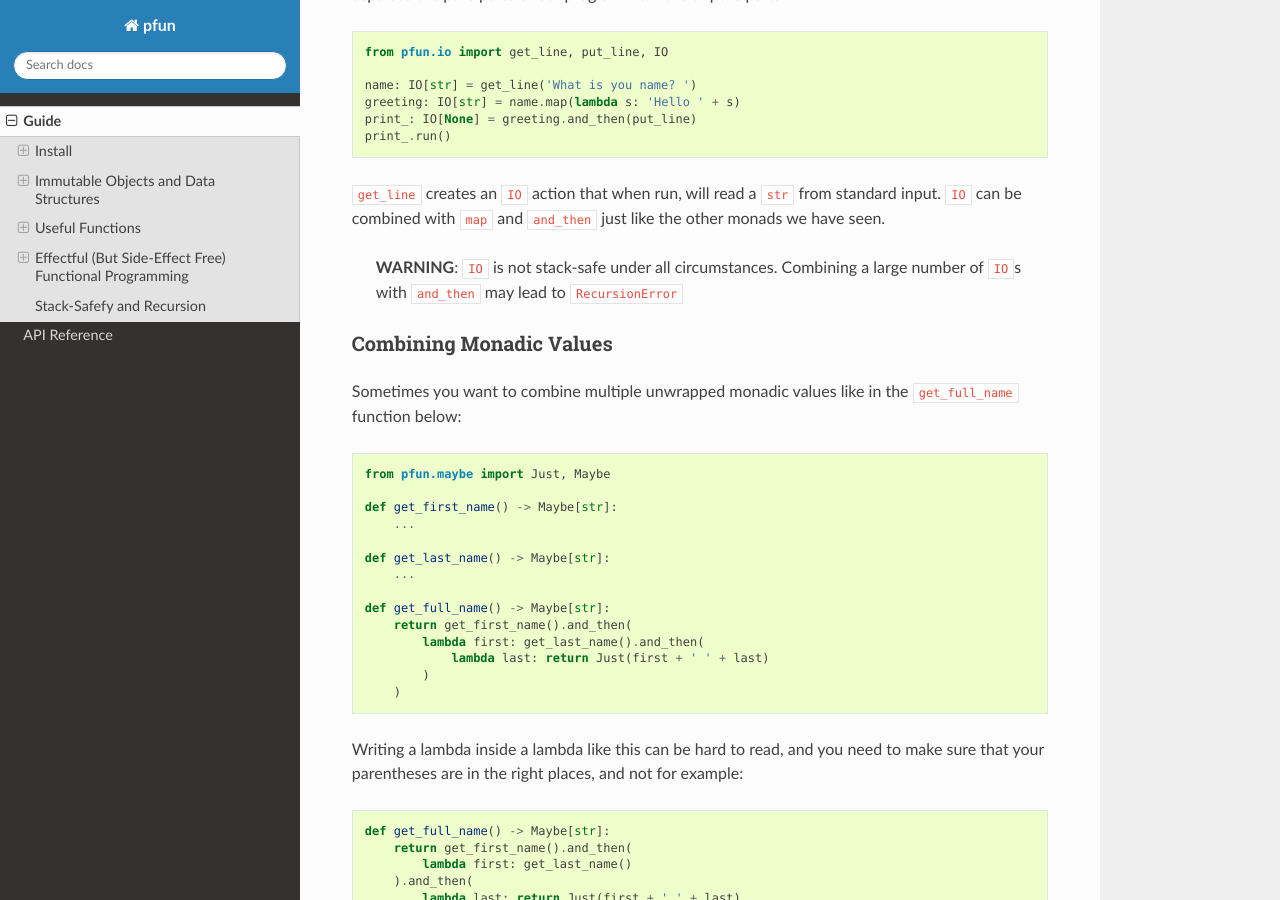
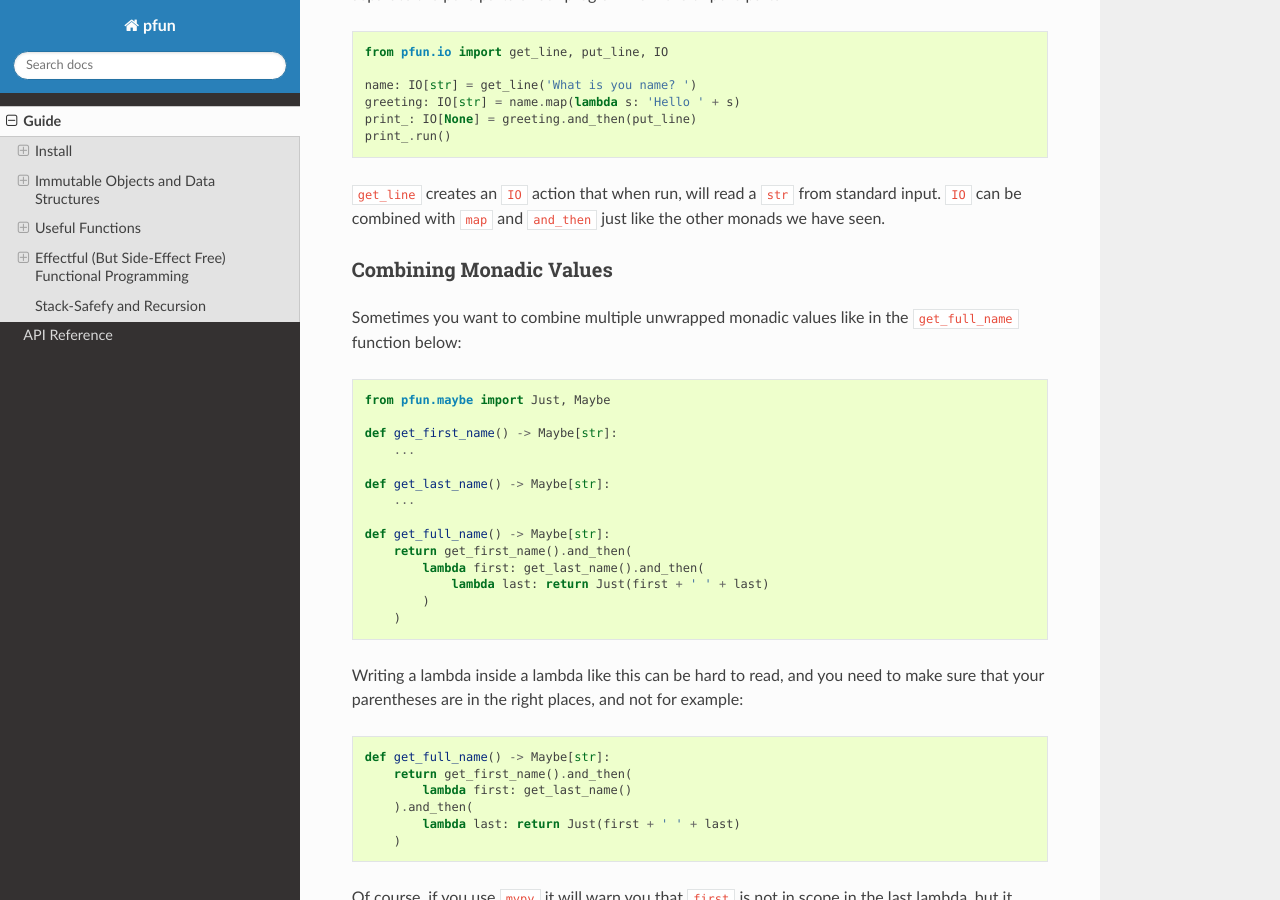
Before and after one commit to suned/pfun, a Sphinx documentation site: the page built from docs/source/programming_guide.md, in a window 1280 px wide and 900 px high, scrolled down 7105 px. Built offline with Sphinx 7.4.7 and the Read the Docs theme 2.0.0, drawn with Linux system fonts in a browser that asks for light colours; some of the changed text lies outside the part shown.

Commit message:
improve documentation

```diff
--- a/docs/source/programming_guide.md
+++ b/docs/source/programming_guide.md
@@ -337,9 +337,6 @@ print_.run()
 `get_line` creates an `IO` action that when run, will read a `str` from standard input. `IO` can be combined
 with `map` and `and_then` just like the other monads we have seen.
 
-> **WARNING**: `IO` is not stack-safe under all circumstances. Combining a large number of `IO`s with `and_then`
-> may lead to `RecursionError`
-
 
 ### Combining Monadic Values
 Sometimes you want to combine multiple unwrapped monadic values
```
Also changed, not shown: other parts of docs/source/programming_guide.md (+1 -1 lines).
